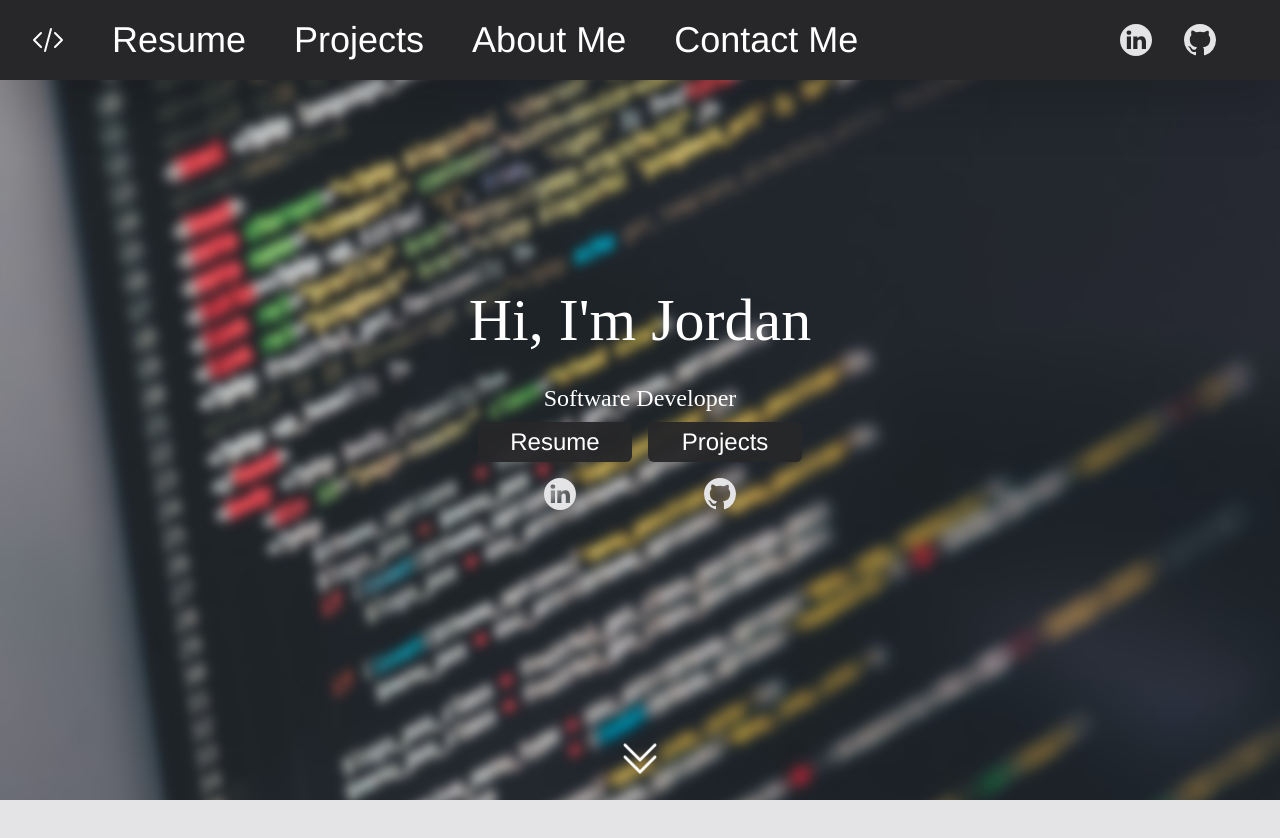
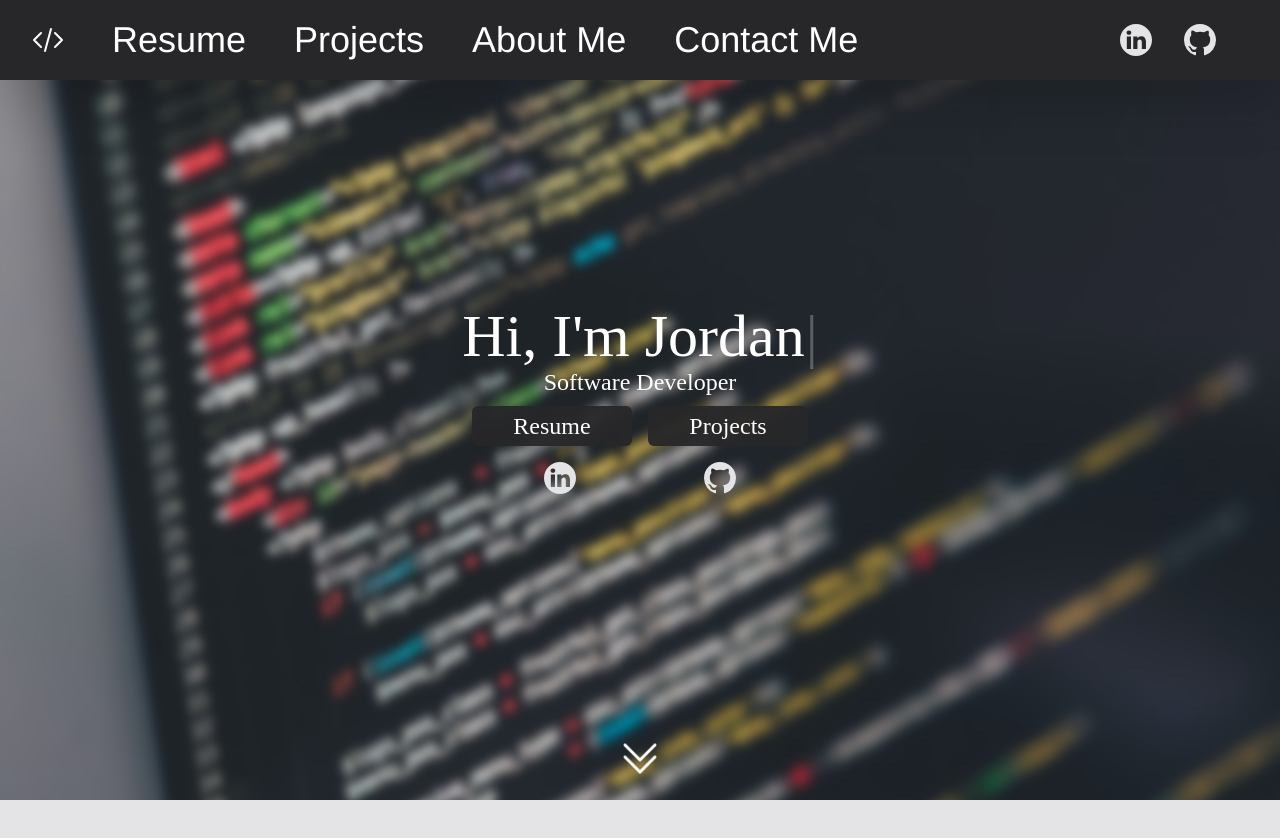
Before and after one commit to JordanRoberts-1/portfolio-website, a React (Create React App) app: page / in a window 1280 px wide. Shown: the top 838 px of the page. Built offline with nearby package versions, Linux system fonts and the light colour scheme.

Commit message:
Added Typewriter animation to homepage

```diff
--- a/package.json
+++ b/package.json
@@ -11,6 +11,7 @@
     "react-dom": "^18.2.0",
     "react-scripts": "5.0.1",
     "react-scroll": "^1.8.7",
+    "typewriter-effect": "^2.19.0",
     "web-vitals": "^2.1.4"
   },
   "scripts": {
--- a/src/components/Home.jsx
+++ b/src/components/Home.jsx
@@ -2,6 +2,7 @@ import React from "react";
 import LinkedIn from "./LinkedIn";
 import Github from "./Github";
 import { ChevronDoubleDownIcon } from "@heroicons/react/24/outline";
+import Typewriter from "typewriter-effect";
 
 const Home = () => {
   return (
@@ -9,18 +10,28 @@ const Home = () => {
       name="Home"
       className="w-full h-screen bg-[url('../public/images/HomepageBackground.jpg')] bg-no-repeat bg-cover bg-center bg-fixed grid place-items-center"
     >
-      <div className="">
-        <h1 className="text-white text-6xl font-mono text-center mb-8">
+      <div className="text-6xl w-[15ch + 5px] font-retro">
+        <Typewriter
+          options={{
+            strings: ["Hi, I'm Jordan"],
+            autoStart: true,
+            loop: true,
+            pauseFor: 10000,
+          }}
+          className="text-6xl text-white"
+        />
+
+        {/* <h1 className="text-white text-6xl font-mono text-center mb-8 animate-type">
           Hi, I'm Jordan
-        </h1>
+        </h1> */}
         <h1 className="text-white text-2xl font-mono text-center animate-fade-in-up opacity-0">
           Software Developer
         </h1>
         <div className="space-x-4 flex flex-row py-2 justify-center">
-          <button className="w-[45%] text-white font-light text-2xl px-1 py-1 bg-zinc-800 bg-opacity-[95%] hover:bg-opacity-100 hover:text-yellow-200 rounded-md animate-fade-in-up opacity-0">
+          <button className="w-40 text-white font-light text-2xl px-1 py-1 bg-zinc-800 bg-opacity-[95%] hover:bg-opacity-100 hover:text-yellow-200 rounded-md animate-fade-in-up opacity-0">
             Resume
           </button>
-          <button className="w-[45%] text-white font-light text-2xl px-1 py-1 bg-zinc-800 bg-opacity-[95%] hover:bg-opacity-100 hover:text-yellow-200 rounded-md animate-fade-in-up opacity-0">
+          <button className="w-40 text-white font-light text-2xl px-1 py-1 bg-zinc-800 bg-opacity-[95%] hover:bg-opacity-100 hover:text-yellow-200 rounded-md animate-fade-in-up opacity-0">
             Projects
           </button>
         </div>
--- a/src/components/Navbar.jsx
+++ b/src/components/Navbar.jsx
@@ -19,7 +19,7 @@ const Navbar = () => {
 
   return (
     <>
-      <div className="w-full h-20 items-center bg-zinc-800 drop-shadow-2xl space-x-12 p-8 hidden md:flex fixed z-10">
+      <div className="w-full h-20 items-center bg-zinc-800 drop-shadow-2xl space-x-12 p-8 hidden lg:flex fixed z-10">
         <Link to="Home" smooth={true} duration={500}>
           <CodeBracketIcon className=" stroke-white h-8 hover:stroke-yellow-200 cursor-pointer" />
         </Link>
@@ -32,15 +32,15 @@ const Navbar = () => {
           <Github />
         </div>
       </div>
-      <div className="w-screen h-16 bg-zinc-800 drop-shadow-lg md:hidden fixed z-10">
+      <div className="w-screen h-16 bg-zinc-800 drop-shadow-lg lg:hidden fixed z-10">
         {!navMenu ? (
           <Bars3Icon
-            className="absolute md:hidden stroke-white w-16 right-4"
+            className="absolute lg:hidden stroke-white w-16 right-4"
             onClick={handleClick}
           />
         ) : (
           <XMarkIcon
-            className="absolute md:hidden stroke-white w-16 right-4"
+            className="absolute lg:hidden stroke-white w-16 right-4"
             onClick={handleClick}
           />
         )}
--- a/src/index.css
+++ b/src/index.css
@@ -5,3 +5,12 @@
 @import url('https://fonts.googleapis.com/css2?family=Inconsolata:wght@200;300;400&display=swap');
 @import url('https://fonts.googleapis.com/css2?family=Anonymous+Pro&family=Inconsolata:wght@200;300;400&display=swap');
 @import url('https://fonts.googleapis.com/css2?family=Anonymous+Pro&family=Inconsolata:wght@200;300;400&family=Share+Tech+Mono&display=swap');
+
+span {
+    color:white;
+    font-family: Share Tech Mono;
+    font-size: 3.75rem/* 60px */;
+    line-height: 1;
+    margin-bottom: 2rem/* 32px */;
+    text-align: left;
+}
--- a/tailwind.config.js
+++ b/tailwind.config.js
@@ -14,11 +14,27 @@ module.exports = {
         fadeinup: {
           '0%': { transform: 'translateY(50%)',
         opacity: 0},
-          '100%': { transform: 'translateY(0%)', opacity:100}
-        }
+          '100%': { transform: 'translateY(0%)', opacity:100},
+        },
+        type: {
+          '0%': { transform: 'translateX(0ch)' },
+          '5%, 10%': { transform: 'translateX(1ch)' },
+          '15%, 20%': { transform: 'translateX(2ch)' },
+          '25%, 30%': { transform: 'translateX(3ch)' },
+          '35%, 40%': { transform: 'translateX(4ch)' },
+          '45%, 50%': { transform: 'translateX(5ch)' },
+          '55%, 60%': { transform: 'translateX(6ch)' },
+          '65%, 70%': { transform: 'translateX(7ch)' },
+          '75%, 80%': { transform: 'translateX(8ch)' },
+          '85%, 90%': { transform: 'translateX(9ch)' },
+          '95%, 100%': { transform: 'translateX(11ch)' },
+        },
       },
       animation: {
-        'fade-in-up': 'fadeinup 750ms 1s ease-in-out forwards'
+        'fade-in-up': 'fadeinup 750ms 1s ease-in-out forwards',
+        cursor: 'cursor .6s linear infinite alternate',
+        type: 'type 2.7s ease-out .8s infinite alternate both',
+        'type-reverse': 'type 1.8s ease-out 0s infinite alternate-reverse both',
       }
     },
 
```
Also changed, not shown: 1 other file (tests, documents, lock files or other folders).
